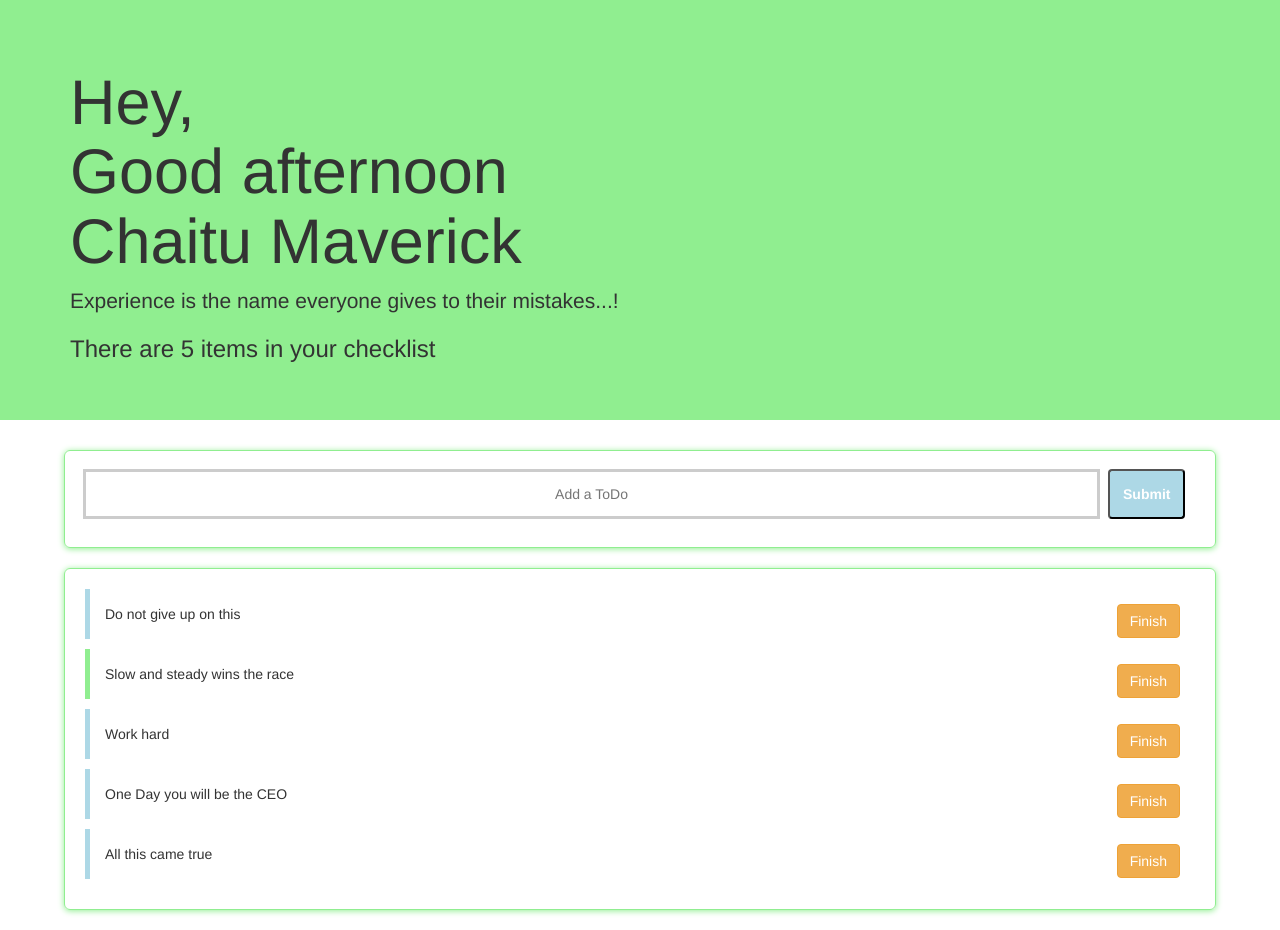
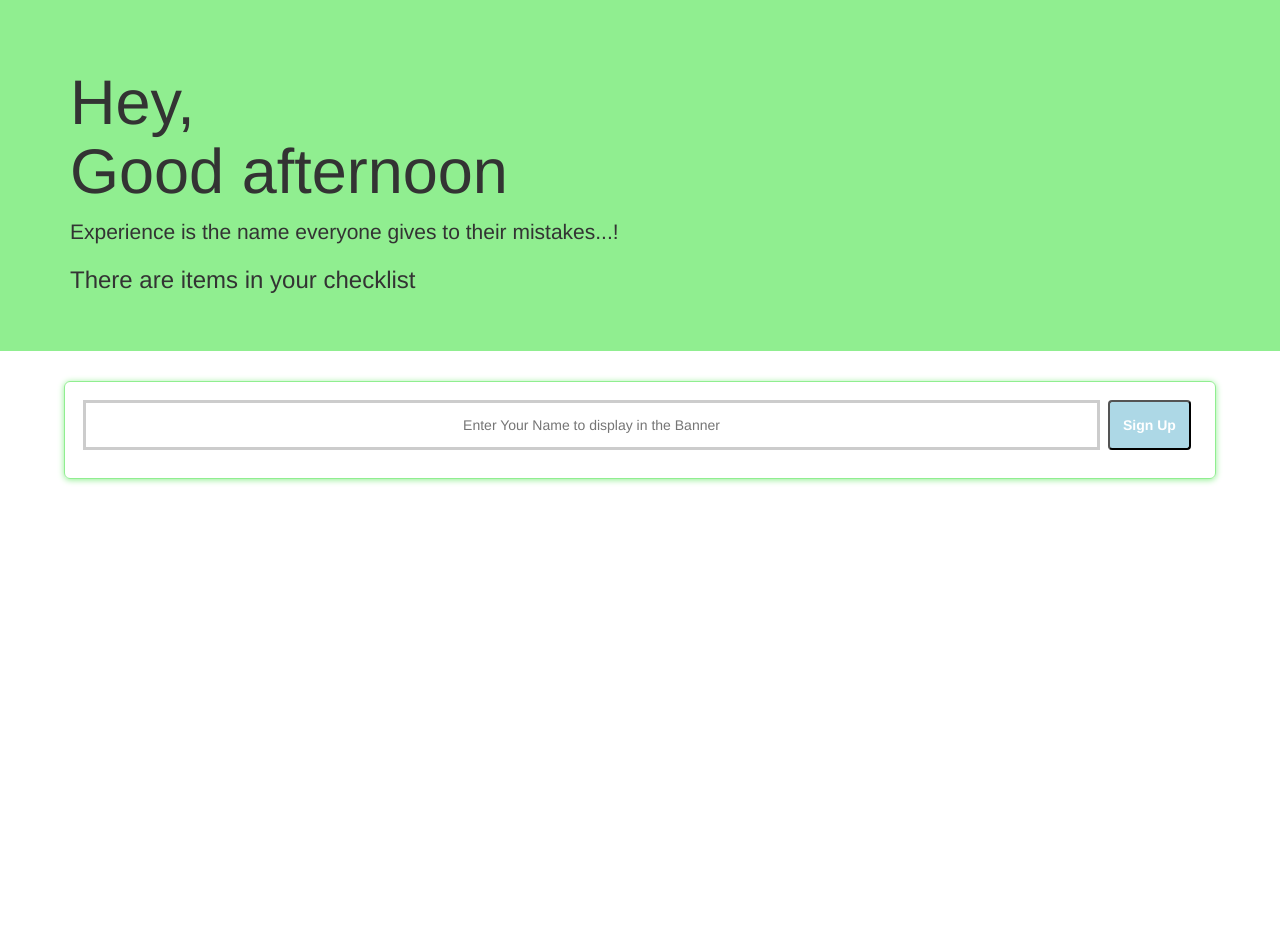
Before and after one commit to ChaitanyaVSH/React, a React (Create React App) app: page / in a window 1280 px wide. After the commit the page ends 800 px from the top, so only its background shows below. Built offline with nearby package versions, Linux system fonts and the light colour scheme.

Commit message:
Implemented a feature to sign up with a banner name and log in feature

```diff
--- a/src/App.js
+++ b/src/App.js
@@ -3,17 +3,13 @@ import "./App.css";
 import BioData from "./components/NavBar";
 import Wrapper from "./components/Wrapper";
 import AddTodo from "./components/AddTodo";
+import AddUser from "./components/AddUser";
 import { v4 as uuid } from "uuid";
 
 class App extends Component {
   state = {
-    todos: [
-      { id: uuid(), desc: "Do not give up on this", completed: true },
-      { id: uuid(), desc: "Slow and steady wins the race", completed: false },
-      { id: uuid(), desc: "Work hard", completed: true },
-      { id: uuid(), desc: "One Day you will be the CEO", completed: true },
-      { id: uuid(), desc: "All this came true", completed: true },
-    ],
+    todos: [],
+    userName: localStorage.getItem("userName"),
   };
 
   handleSubmit = (todoDesc) => {
@@ -41,6 +37,16 @@ class App extends Component {
     });
   };
 
+  handleLogin = (userName) => {
+    localStorage.setItem("userName", userName);
+    localStorage.setItem("loggedIn", "yes");
+    const todos = [...this.state.todos];
+    this.setState({
+      todos: todos,
+      userName: userName,
+    });
+  };
+
   returnWrapper() {
     if (this.state.todos.length === 0)
       return (
@@ -52,9 +58,23 @@ class App extends Component {
   }
 
   render() {
+    const alreadyAnUser = localStorage.getItem("loggedIn");
+
+    if (alreadyAnUser === null) {
+      return (
+        <div>
+          <BioData />
+          <AddUser onLogin={this.handleLogin} />
+        </div>
+      );
+    }
+
     return (
       <div>
-        <BioData totalTodos={this.state.todos.length} />
+        <BioData
+          totalTodos={this.state.todos.length}
+          userName={this.state.userName}
+        />
         <AddTodo onSubmit={this.handleSubmit} />
         {this.returnWrapper()}
       </div>
--- /dev/null
+++ b/src/components/AddUser.jsx
@@ -0,0 +1,45 @@
+import React, { Component } from "react";
+import "../components/addTodo.css";
+
+class AddUser extends Component {
+  constructor(props) {
+    super(props);
+    this.state = {
+      userName: "",
+    };
+  }
+
+  onChange = (e) => {
+    this.setState({
+      [e.target.name]: e.target.value,
+    });
+  };
+
+  onClick = () => {
+    const userName = this.state.userName;
+    this.props.onLogin(userName);
+    this.setState({
+      userName: "",
+    });
+  };
+  render() {
+    return (
+      <div className="wrapper">
+        <div>
+          <input
+            type="text"
+            name="userName"
+            placeholder="Enter Your Name to display in the Banner"
+            onChange={this.onChange}
+            value={this.state.userName}
+          />
+          <button id="submit-book" onClick={this.onClick}>
+            Sign Up
+          </button>
+        </div>
+      </div>
+    );
+  }
+}
+
+export default AddUser;
--- a/src/components/NavBar.jsx
+++ b/src/components/NavBar.jsx
@@ -11,7 +11,7 @@ const BioData = (props) => {
     >
       <div className="container">
         <h1 className="display-1">
-          Hey, <br /> Good {timeNow} <br /> Chaitu Maverick
+          Hey, <br /> Good {timeNow} <br /> {props.userName}
         </h1>
         <p>{currentQuotation}</p>
         <h3>There are {props.totalTodos} items in your checklist</h3>
--- a/src/components/addTodo.css
+++ b/src/components/addTodo.css
@@ -19,7 +19,7 @@ input[type="text"]:focus {
   font-weight: bolder;
 }
 
-@media (max-width: 750px) {
+@media (max-width: 1120px) {
   input[type="text"] {
     width: 100%;
     margin: auto;
```
